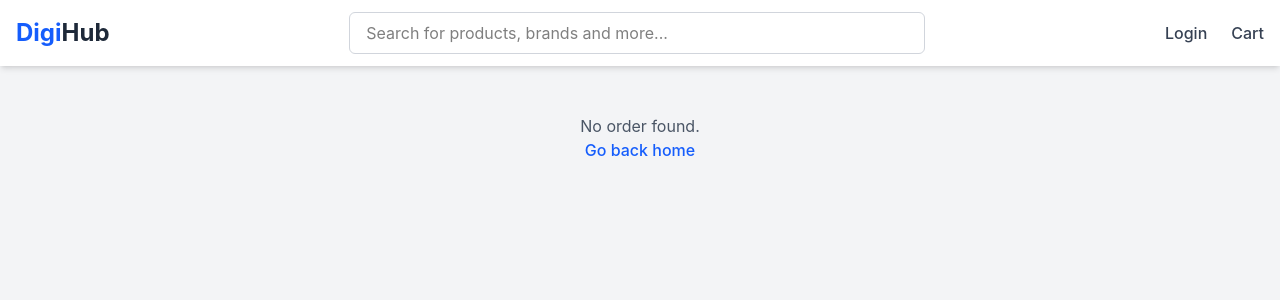
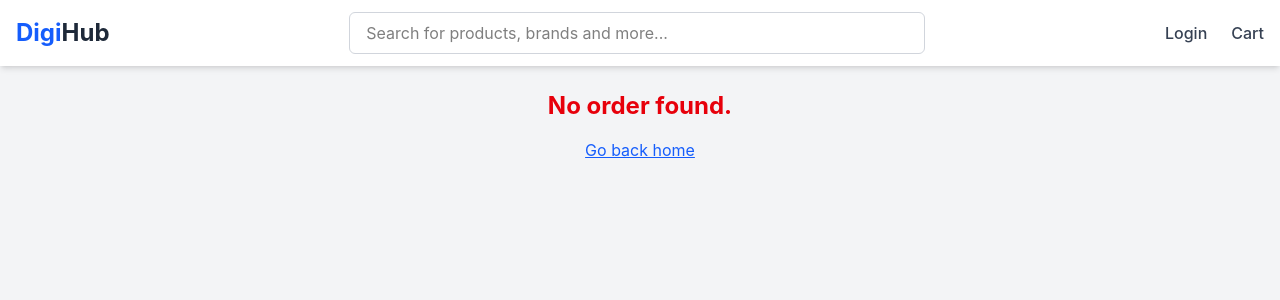
Before and after one commit to Kartik202008/digiub, a React (Vite) app in the folder frontend/: page /order-confirmation in a window 1280 px wide. Shown: the top 300 px of the page. Built offline with nearby package versions, Linux system fonts and the light colour scheme.

Commit message:
Fix order confirmation page for MongoDB orders

```diff
--- a/frontend/src/pages/OrderConfirmation.jsx
+++ b/frontend/src/pages/OrderConfirmation.jsx
@@ -6,27 +6,54 @@ function OrderConfirmation() {
 
   if (!order) {
     return (
-      <div className="max-w-7xl mx-auto px-4 py-12 text-center">
-        <p className="text-gray-600">No order found.</p>
-        <Link to="/" className="text-blue-600 font-medium">Go back home</Link>
+      <div className="max-w-3xl mx-auto p-6 text-center">
+        <h2 className="text-2xl font-bold text-red-600 mb-4">
+          No order found.
+        </h2>
+        <Link to="/" className="text-blue-600 underline">
+          Go back home
+        </Link>
       </div>
     );
   }
 
   return (
-    <div className="max-w-2xl mx-auto px-4 py-12 text-center">
-      <div className="bg-white rounded-lg shadow p-8">
-        <div className="text-green-600 text-5xl mb-4">✓</div>
-        <h1 className="text-2xl font-bold text-gray-800 mb-2">Order Placed Successfully!</h1>
-        <p className="text-gray-600 mb-6">Order ID: #{order.id}</p>
+    <div className="max-w-3xl mx-auto p-6">
+      <div className="bg-white rounded-lg shadow p-8 text-center">
+        <div className="text-green-600 text-6xl mb-4">✓</div>
+
+        <h1 className="text-3xl font-bold text-gray-800 mb-2">
+          Order Placed Successfully!
+        </h1>
+
+        <p className="text-gray-600 mb-6">
+          Order ID: #{order._id ? order._id.slice(-6) : order.id}
+        </p>
 
         <div className="text-left bg-gray-50 rounded-md p-4 mb-6">
-          <h3 className="font-medium text-gray-800 mb-2">Delivery to:</h3>
+          <h3 className="font-medium text-gray-800 mb-2">
+            Delivery to:
+          </h3>
+
           <p className="text-gray-600 text-sm">
-            {order.address.fullName}, {order.address.street}, {order.address.city}, {order.address.state} - {order.address.pincode}
+            {order.shippingAddress?.fullName},
+            {" "}
+            {order.shippingAddress?.street},
+            {" "}
+            {order.shippingAddress?.city},
+            {" "}
+            {order.shippingAddress?.state}
+            {" - "}
+            {order.shippingAddress?.pincode}
           </p>
-          <p className="text-gray-600 text-sm mt-2">Payment: {order.paymentMethod}</p>
-          <p className="font-bold text-gray-900 mt-2">Total: ₹{order.total}</p>
+
+          <p className="text-gray-600 text-sm mt-2">
+            Payment: {order.paymentMethod}
+          </p>
+
+          <p className="font-bold text-gray-900 mt-2">
+            Total: ₹{order.totalPrice}
+          </p>
         </div>
 
         <Link
```
